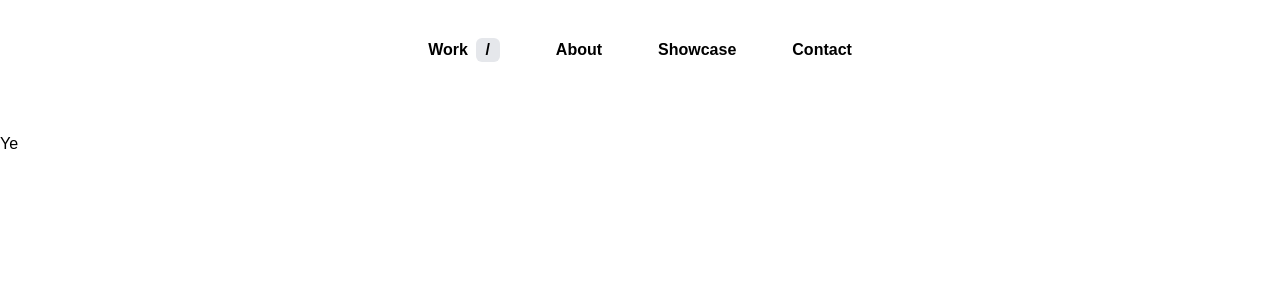
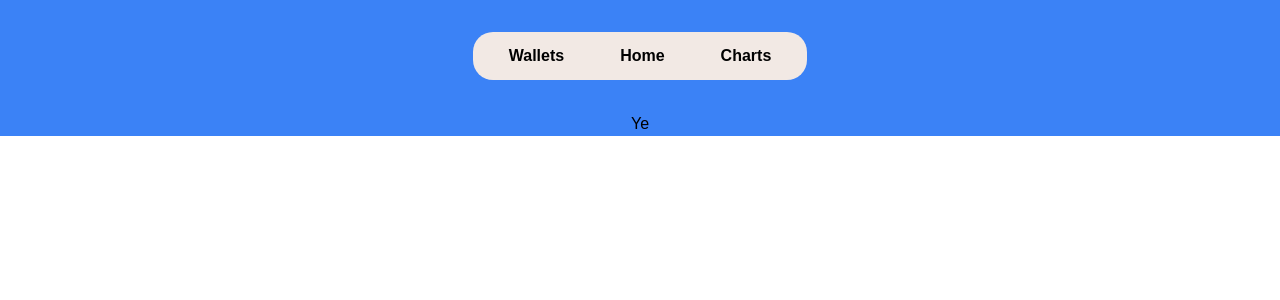
Before and after one commit to Ale-1508/salary-app, a Next.js app: page / in a window 1280 px wide. Shown: the top 300 px of the page. Built offline with nearby package versions, Linux system fonts and the light colour scheme.

Commit message:
Added Navbar

```diff
--- a/src/app/page.tsx
+++ b/src/app/page.tsx
@@ -2,7 +2,7 @@ import Layout from '@/common/components/Layout';
 
 export default function Home() {
   return (
-    <Layout className={``}>
+    <Layout className={``} currentPath='/'>
       <h1>Ye</h1>
     </Layout>
   );
--- a/src/common/components/Layout.tsx
+++ b/src/common/components/Layout.tsx
@@ -1,5 +1,5 @@
 import React, { ReactNode } from 'react';
-import Navbar from '@/common/components/Navbar';
+import Navbar from '@/common/components/navbar/Navbar';
 
 type LayoutProps = {
   children: ReactNode;
@@ -11,7 +11,11 @@ const Layout: React.FC<LayoutProps> = ({ children, currentPath, className } ) =>
 
   return (
     <div
-      className='flex flex-col gap-8 w-full bg-white'
+      className={`
+        flex flex-col gap-8
+        justify-center items-center
+        w-full bg-blue-500
+      `}
     >
       <Navbar currentPath={currentPath}/>
       <div className={className}>
--- a/src/common/components/Navbar.tsx
+++ /dev/null
@@ -1,167 +0,0 @@
-"use client";
-
-import Link from 'next/link';
-import { useEffect, useState } from 'react';
-
-interface NavbarOptionProps {
-  name: string;
-  route: string;
-  isSelected?: boolean;
-  isDefault: boolean;
-  onClick: (name:string) => void;
-}
-
-const navbarOptions = [
-  { name:"Work", isDefault:true },
-  { name:"About" },
-  { name:"Showcase" },
-  { name:"Contact" },
-]
-
-/*
-const CollapsedNavbar = ( { currentPath } : { currentPath:string } ) => {
-  const [currentScreen, setCurrentScreen] = useState(currentPath);
-  const [showOptions, setShowOptions] = useState(false)
-
-  const handleChangeRoute = (newRoute:string) => {
-    setCurrentScreen(newRoute);
-  }
-
-  return(
-    <div className={`flex flex-col gap-4`}>
-      <div className={`
-        w-full flex px-4
-        justify-end items-center
-      `}>
-        <FontAwesomeIcon size="xl" icon={faBars} onClick={() => { setShowOptions(!showOptions)}}/>
-      </div>
-      {
-        <ul className={`
-          justify-center
-          flex-col sm:flex-row
-          flex gap-4 my-0
-        `}>
-          { showOptions && navbarOptions.map((option) => {
-              return <NavbarOption
-                key={option.name.toLowerCase()}
-                name={option.name}
-                route={`/${option.name.toLowerCase()}`}
-                isSelected={option.name === currentScreen}
-                isDefault={option.isDefault ?? false}
-                onClick={handleChangeRoute}/>
-            })
-          }
-        </ul>
-      }
-    </div>
-  )
-}
-*/
-
-export default function Navbar( { currentPath } : { currentPath?:string } ) {
-  const [currentScreen, setCurrentScreen] = useState(currentPath);
-  const [windowSize, setWindowSize] = useState({
-    width: 0,
-    height: 0
-  });
-
-  const handleResize = () => {
-    setWindowSize({
-      width: window.innerWidth,
-      height: window.innerHeight
-    });
-  };
-
-  const handleChangeRoute = (newRoute:string) => {
-    setCurrentScreen(newRoute);
-  }
-
-  useEffect(() => {
-    if (typeof window !== 'undefined') {
-      setWindowSize({
-        width: window.innerWidth,
-        height: window.innerHeight
-      });
-      window.addEventListener('resize', handleResize);
-
-      return () => {
-        window.removeEventListener('resize', handleResize);
-      };
-    }
-  }, [])
-
-  return (
-    <ul className={`mt-8 sm:mb-8
-      justify-center
-      flex-col sm:flex-row
-      flex gap-4
-    `}>
-      {
-        /*
-        windowSize.width <= 640
-        ? <CollapsedNavbar currentPath={currentPath}/>
-        : navbarOptions.map((option) => {
-          return <NavbarOption
-            key={option.name.toLowerCase()}
-            name={option.name}
-            route={`/${option.name.toLowerCase()}`}
-            isSelected={option.name === currentScreen}
-            isDefault={option.isDefault ?? false}
-            onClick={handleChangeRoute}/>
-        })
-        */
-        navbarOptions.map((option) => {
-          return <NavbarOption
-            key={option.name.toLowerCase()}
-            name={option.name}
-            route={`/${option.name.toLowerCase()}`}
-            isSelected={option.name === currentScreen}
-            isDefault={option.isDefault ?? false}
-            onClick={handleChangeRoute}/>
-        })
-      }
-    </ul>
-  );
-}
-
-const NavbarOption = ( {name, route, isDefault, onClick}: NavbarOptionProps ) => {
-  return(
-    <li key={route}
-      className={
-        `w-auto px-5 py-1.5
-        rounded-3xl
-        font-semibold
-        text-secondary
-        selection:bg-primary-200
-        `
-      }
-    >
-      <Link
-        className='flex flex-row gap-2'
-        href={
-          isDefault
-          ? "/"
-          : route
-        }
-        onClick={ ()=>{
-          onClick(name)
-        } }
-      >
-        {name}
-        {
-          isDefault
-          ? <div className='
-              size-6 text-center
-              rounded-md
-              select-none
-              ring-gray-100-1
-            bg-gray-200'
-          >
-              /
-            </div>
-          : null
-        }
-      </Link>
-    </li>
-  );
-}
--- /dev/null
+++ b/src/common/components/navbar/Navbar.tsx
@@ -0,0 +1,46 @@
+"use client";
+
+import { useEffect, useState } from 'react';
+
+import { NavbarOptions } from './navbarTypes';
+import NavbarOption from './NavbarOption';
+
+const navbarOptions: NavbarOptions[] = [
+  { name:"Wallets", path:"/wallets" },
+  { name:"Home", path:"/" },
+  { name:"Charts",path:"/charts"  },
+]
+
+export default function Navbar( { currentPath } : { currentPath?:string } ) {
+  const [currentScreen, setCurrentScreen] = useState(currentPath);
+
+  const handleChangeRoute = (newRoute:string) => {
+    setCurrentScreen(newRoute);
+  }
+
+  useEffect(() => {
+    console.log("loaded navbar")
+  }, [])
+
+  return (
+    <ul className={`
+      flex flex-row gap-4
+      justify-evenly items-center
+      max-w-96 h-12
+      mt-8 p-4
+      rounded-2.5xl
+      bg-base
+    `}>
+      {
+        navbarOptions.map((option) => {
+          return <NavbarOption
+            key={option.name.toLowerCase()}
+            name={option.name}
+            route={option.path.toLowerCase()}
+            isSelected={option.name === currentScreen}
+            onClick={handleChangeRoute}/>
+        })
+      }
+    </ul>
+  );
+}
--- /dev/null
+++ b/src/common/components/navbar/NavbarOption.tsx
@@ -0,0 +1,28 @@
+import Link from "next/link";
+
+import { NavbarOptionProps } from "./navbarTypes";
+
+const NavbarOption = ( {name, route, onClick}: NavbarOptionProps ) => {
+  return(
+    <li key={route}
+      className={
+        `px-5 py-1.5
+        rounded-3xl
+        font-semibold
+        text-black
+        `
+      }
+    >
+      <Link
+        href={ route }
+        onClick={ ()=>{
+          onClick(name)
+        } }
+      >
+        {name}
+      </Link>
+    </li>
+  );
+}
+
+export default NavbarOption
--- a/tailwind.config.ts
+++ b/tailwind.config.ts
@@ -9,9 +9,24 @@ export default {
   ],
   theme: {
     extend: {
+      borderRadius: {
+        '2.5xl': '1.25rem',
+        '4xl': '2rem',
+        '5xl': '2.5rem',
+        '6xl': '3rem',
+        '7xl': '3.5rem',
+        '8xl': '4rem',
+        '9xl': '4.5rem',
+        '10xl': '5rem',
+      },
       colors: {
         background: "var(--background)",
         foreground: "var(--foreground)",
+        primary: "#22223b",
+        secondary: "#27211e",
+        tertiary: "#9a8c98",
+        accents: "#c9ada7",
+        base: "#f2e9e4",
       },
     },
   },
```
